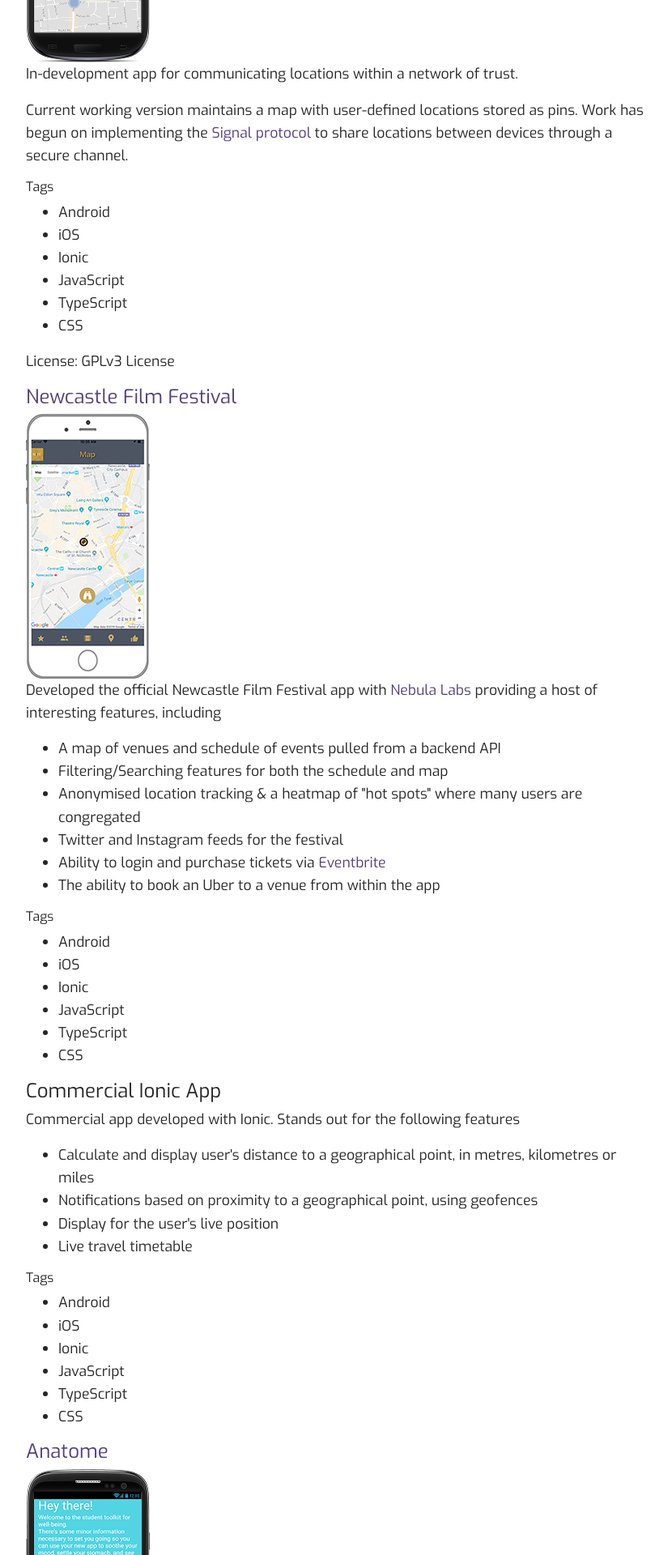
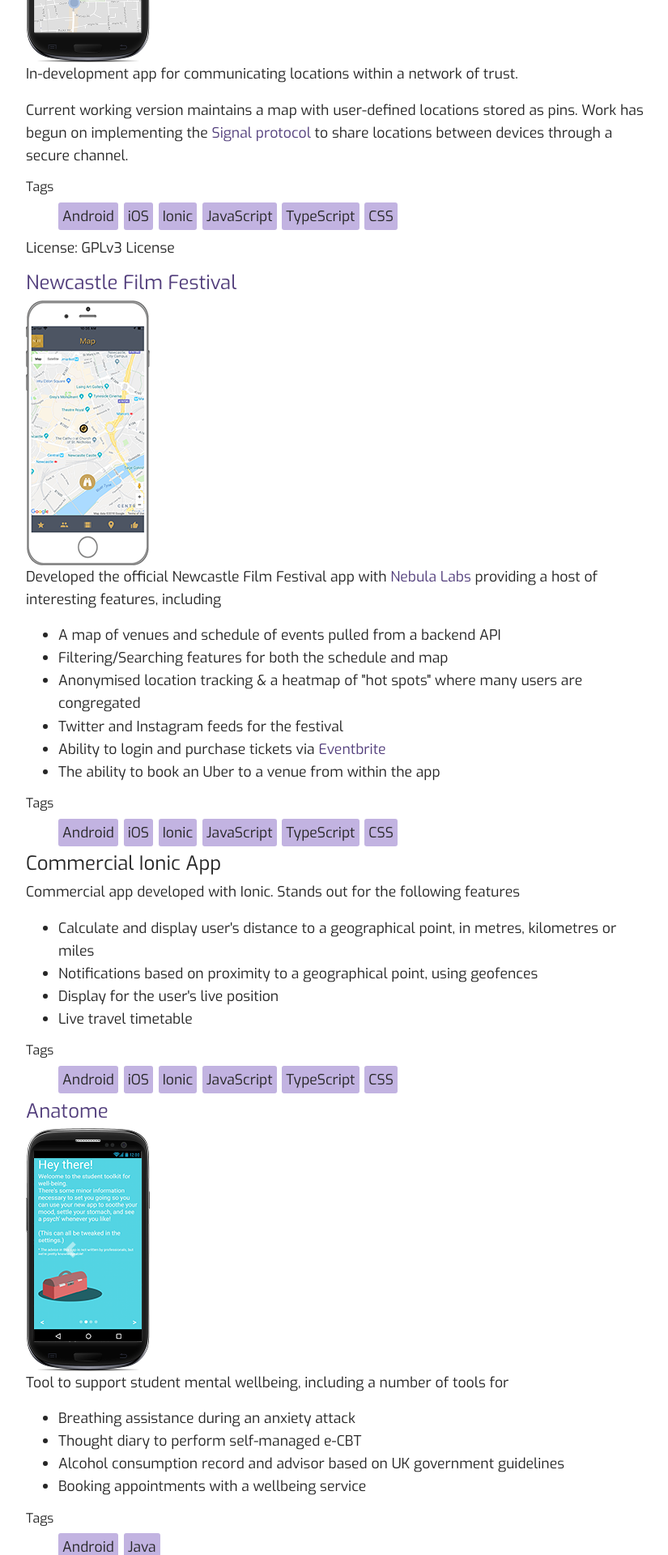
Before and after one commit to calummackervoy/calummackervoy.github.io, a Jekyll site: the page built from _pages/02_portfolio.html, in a window 1280 px wide. Shown: the part 813-2733 px from the top of the page at 81% size, without its empty margins (223-1048 px from the left). Built offline with Jekyll 4.4.1, drawn with Linux system fonts in a browser that asks for light colours; nearby versions of some CDN libraries.

Commit message:
styling for project tags

```diff
--- a/_pages/02_portfolio.html
+++ b/_pages/02_portfolio.html
@@ -63,9 +63,9 @@
 
     <!--Project Tags-->
     <h6>Tags</h6>
-    <ul>
+    <ul class="tags">
         {% for tag in project.tags %}
-            <li class="tag">{{tag}}</li>
+            <li>{{tag}}</li>
         {% endfor %}
     </ul>
 
--- a/_sass/_base.scss
+++ b/_sass/_base.scss
@@ -9,6 +9,8 @@
 $light: #E7EDF4;
 $header:  #93C178;
 
+$tag-bg: #c2b3e1;
+
 *,
 *::before,
 *::after {
--- a/_sass/_layout.scss
+++ b/_sass/_layout.scss
@@ -96,3 +96,18 @@
 .project {
     margin-bottom: 10px;
 }
+
+.tags {
+  list-style: none;
+  margin-bottom: 5px;
+}
+
+.tags li {
+  display: inline; /*display the elements on one line*/
+  line-height: 2.25;
+  margin-right: 2px; /*ensure the elements are clearly separate*/
+  //margin-bottom: 2px;
+  padding: 5px;
+  border-radius: 3px;
+  background-color: $tag-bg;
+}
```
